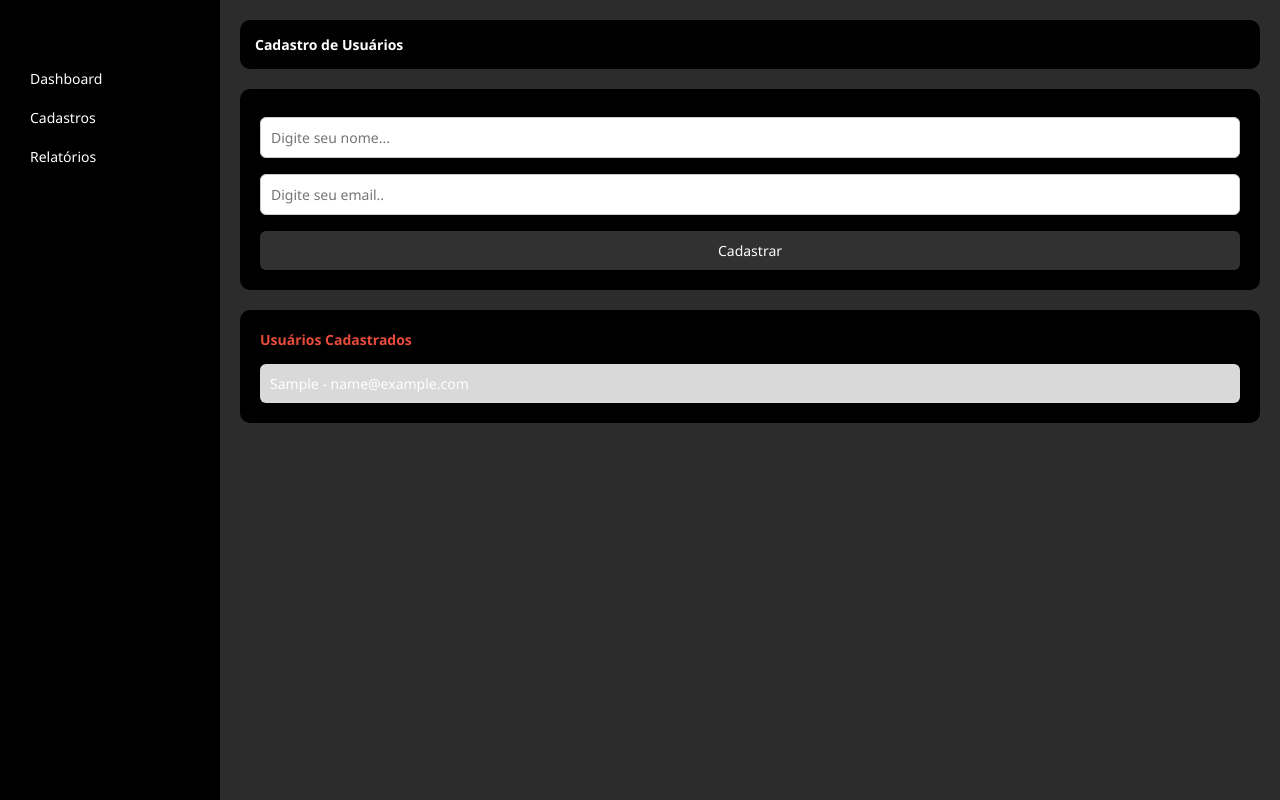
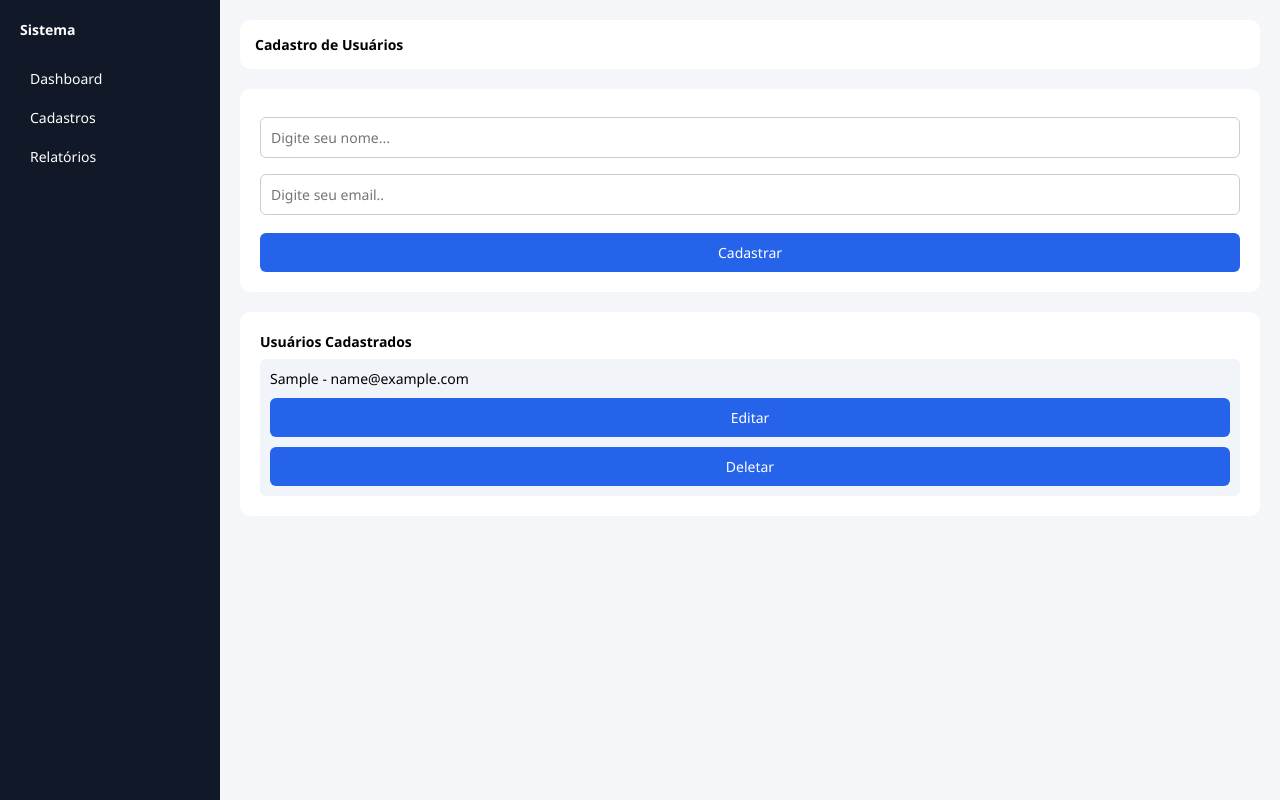
Before and after one commit to GuilhermeNahas/I1DS-2026, a plain HTML site: page Atividade-HTML/index.html in a window 1280 px wide. Both pictures are taken after typing "Sample", "name@example.com" into the empty fields and a click on the button "Cadastrar". Drawn offline with Linux system fonts and the light colour scheme.

Commit message:
fazendo formulário em HTML e Java Script, permitindo o usuario editar e excluir seu email e usuário

```diff
--- a/Atividade-HTML/css/estilos.css
+++ b/Atividade-HTML/css/estilos.css
@@ -7,16 +7,20 @@
 }
 
 body {
-  background-color: #2c2c2c;
+  background-color: #f4f6f9;
 }
-/*LAYOUT DA PAGINA*/
+
+/* LAYOUT */
 .container {
   display: flex;
 }
+
+/* SIDEBAR */
 .sidebar {
   width: 220px;
   height: 100dvh;
-  background-color: rgb(0, 0, 0);
+  background-color: #111827;
+  color: white;
   padding: 20px;
   position: fixed;
 }
@@ -24,6 +28,7 @@ body {
 .sidebar h2 {
   margin-bottom: 20px;
 }
+
 .sidebar a {
   display: block;
   color: white;
@@ -35,78 +40,80 @@ body {
 
 .sidebar a:hover {
   background-color: #2563eb;
-} /*HOVER- EFEITO DE ANIMAÇÂO*/
+}
 
+/* CONTEÚDO */
 .content {
   margin-left: 220px;
   padding: 20px;
   width: 100%;
 }
 
+/* HEADER */
 .topbar {
-  /*HEADER*/
-  background-color: #010101;
+  background-color: white;
   padding: 15px;
   border-radius: 10px;
   margin-bottom: 20px;
-  color: white;
 }
 
-/*CARDS*/
+/* CARD */
 .card {
-  background-color: #000000;
+  background-color: white;
   padding: 20px;
   border-radius: 10px;
   margin-bottom: 20px;
-  color: white;
-}
-.card h2 {
-  color: #e74c3c; /* Um tom de vermelho/coral */
-  margin-bottom: 15px;
 }
 
-
-/*formulario*/
+/* FORMULÁRIO */
 input {
   width: 100%;
   padding: 10px;
-  margin: 8px 0px;
+  margin: 8px 0;
   border: 1px solid #ccc;
   border-radius: 6px;
 }
-
-/*botão*/
+/* BOTÃO */
 button {
-  background-color: #313131;
+  background-color: #2563eb;
   color: white;
   padding: 10px;
+  width: 100%;
+  border-radius: 6px;
+  cursor: pointer;
+  transition: 0.3s;
   border: none;
-  width: 100%;
-  cursor: pointer;
-  border-radius: 6px;
-  transition: 0.3s;
-  margin-top: 8px;
+  margin-top: 10px;
 }
 button:hover {
   background-color: #1d4ed8;
   transform: scale(1.02);
 }
 
-/*LISTA*/
+/* LISTA  */
 ul {
   list-style: none;
 }
 
 li {
+  background-color: #f1f5f9;
   padding: 10px;
-  background-color: #f1f5f9;
   margin-top: 8px;
   border-radius: 6px;
   transition: 0.5s;
-  background-color: #d9d9d9;
 }
-
 li:hover {
-  background-color: #000000;
+  background-color: #e2e8f0;
   transform: translateX(5px);
 }
+.btn {
+  background-color: #000000;
+  color: white;
+  padding: 10px;
+  border-radius: 6px;
+  width: 50px;
+  cursor: pointer;
+  border: none;
+  display: inline;
+  transition: 0.3s;
+}
--- a/Atividade-HTML/js/scripts.js
+++ b/Atividade-HTML/js/scripts.js
@@ -1,17 +1,59 @@
+let userCount = 0;
+
 const cadastrar = (event) => {
-  // Parar a propagação padrão do evento
-  event.preventDefault();
-  // Capturar os valores do elementos por Id
-  let nome = document.getElementById("nome").value;
-  let email = document.getElementById("email").value;
-  // Capturando o elemento de lista por Id
-  let lista = document.getElementById("lista");
-  // Criar um novo elemento <li>Nome - Email</li>
-  let novoItem = document.createElement("li");
-  novoItem.innerText = nome + " - " + email;
-  // Adicionar o novo item na lista ja existente
-  lista.appendChild(novoItem);
-  // Limpar os campos
-  document.getElementById("nome").value = "";
-  document.getElementById("email").value = "";
+    event.preventDefault();
+
+    let nome = document.getElementById('nome').value;
+    let email = document.getElementById('email').value;
+
+    if (!nome || !email) return;
+
+    let lista = document.getElementById('lista');
+
+    let novoItem = document.createElement('li');
+
+    let span = document.createElement('span');
+    span.innerText = nome + " - " + email;
+    novoItem.appendChild(span);
+
+    // Botão Editar
+
+    let editBtn = document.createElement('button');
+    editBtn.innerText = 'Editar';
+    editBtn.onclick = () => editUser(novoItem);
+    novoItem.appendChild(editBtn);
+
+    // Botão Deletar
+    let deleteBtn = document.createElement('button');
+    deleteBtn.innerText = 'Deletar';
+    deleteBtn.onclick = () => deleteUser(novoItem);
+    novoItem.appendChild(deleteBtn);
+
+    lista.appendChild(novoItem);
+
+    document.getElementById('nome').value = '';
+    document.getElementById('email').value = '';
+
+    userCount++;
+    document.getElementById('userCount').innerText = userCount;
 };
+
+const editUser = (li) => {
+    let span = li.querySelector('span');
+    let text = span.innerText;
+
+    let [nome, email] = text.split(' - ');
+
+    let newNome = prompt('Novo nome:', nome);
+    let newEmail = prompt('Novo email:', email);
+
+    if (newNome && newEmail) {
+        span.innerText = newNome.trim() + " - " + newEmail.trim();
+    }
+};
+
+const deleteUser = (li) => {
+    li.remove();
+    userCount--;
+    document.getElementById('userCount').innerText = userCount;
+};
```
Also changed, not shown: Atividade-HTML/index.html (+5 -0 lines).
